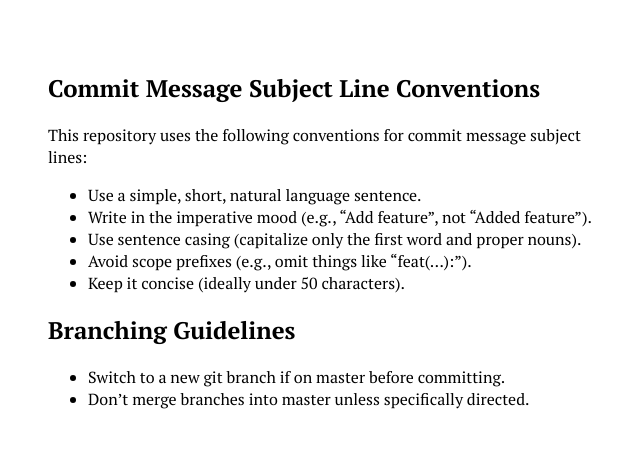
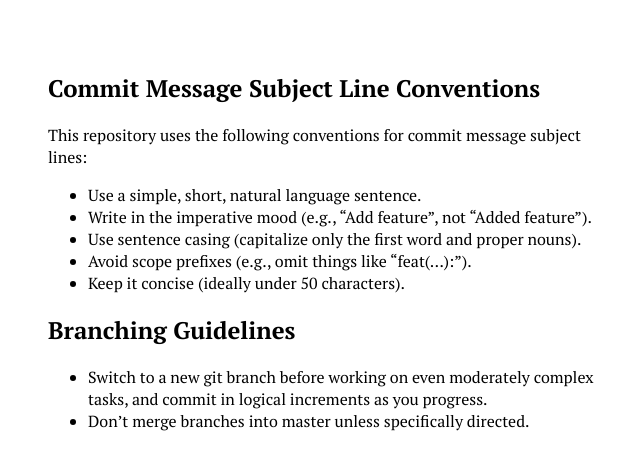
Before and after one commit to jamesfischer8/jamesfischer8.github.io, a Jekyll site: the page built from AGENTS.md, in a window 1280 px wide. Shown: the top 470 px of the page, without its empty margins (108-748 px from the left). Built offline with Jekyll 4.4.1, drawn with Linux system fonts in a browser that asks for light colours; our own code applies the rules of GitHub Pages for plain Markdown files.

Commit message:
Recommend incremental commits in AGENTS.md

```diff
--- a/AGENTS.md
+++ b/AGENTS.md
@@ -11,5 +11,6 @@ lines:
 
 ## Branching Guidelines
 
-- Switch to a new git branch if on master before committing.
+- Switch to a new git branch before working on even moderately complex tasks,
+  and commit in logical increments as you progress.
 - Don't merge branches into master unless specifically directed.
```
